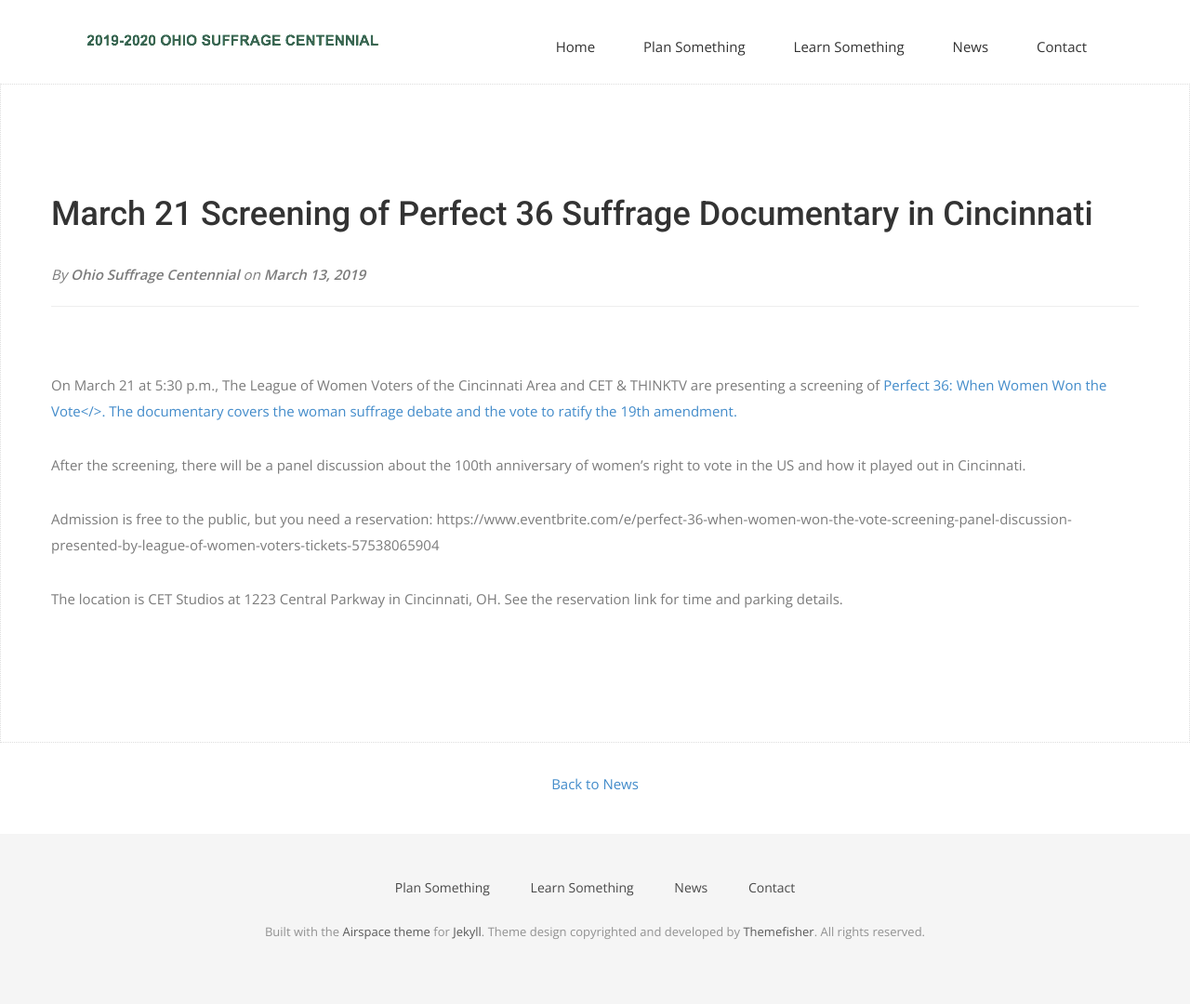
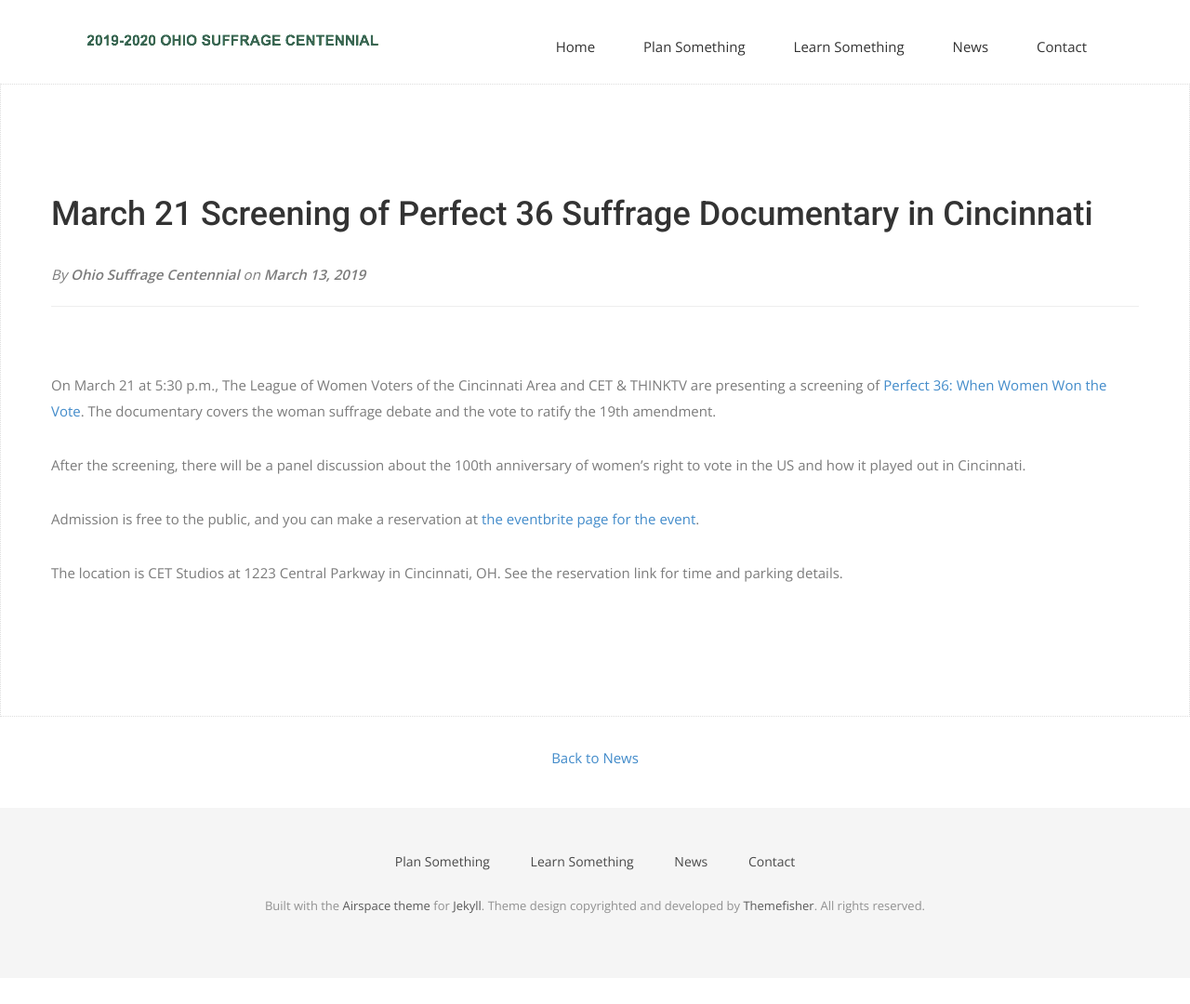
Before and after one commit to OhioSuffrageCentennial/ohiosuffragecentennial, a Jekyll site: the page built from _posts/2019-03-13-march-21-screening-panel-perfect-36-documentary.md, in a window 1280 px wide. Shown: the whole page at 93% size. Built offline with Jekyll 4.4.1, drawn with Linux system fonts in a browser that asks for light colours; nearby versions of some CDN libraries; some web fonts are replaced; after the commit the page ends 1052 px from its top, so only the background shows below that.

Commit message:
Correct links

```diff
--- a/_posts/2019-03-13-march-21-screening-panel-perfect-36-documentary.md
+++ b/_posts/2019-03-13-march-21-screening-panel-perfect-36-documentary.md
@@ -5,10 +5,10 @@ date: 2019-03-13 21:11:27
 author: Ohio Suffrage Centennial
 ---
 
-On March 21 at 5:30 p.m., The League of Women Voters of the Cincinnati Area and CET & THINKTV are presenting a screening of <a href="https://www.kcet.org/shows/perfect-36-when-women-won-the-vote/episodes/perfect-36-when-women-won-the-vote" target="_blank">Perfect 36: When Women Won the Vote</>. The documentary covers the woman suffrage debate and the vote to ratify the 19th amendment.
+On March 21 at 5:30 p.m., The League of Women Voters of the Cincinnati Area and CET & THINKTV are presenting a screening of <a href="https://www.kcet.org/shows/perfect-36-when-women-won-the-vote/episodes/perfect-36-when-women-won-the-vote" target="_blank">Perfect 36: When Women Won the Vote</a>. The documentary covers the woman suffrage debate and the vote to ratify the 19th amendment.
 
 After the screening, there will be a panel discussion about the 100th anniversary of women's right to vote in the US and how it played out in Cincinnati.
 
-Admission is free to the public, but you need a reservation: https://www.eventbrite.com/e/perfect-36-when-women-won-the-vote-screening-panel-discussion-presented-by-league-of-women-voters-tickets-57538065904
+Admission is free to the public, and you can make a reservation at <a href="https://www.eventbrite.com/e/perfect-36-when-women-won-the-vote-screening-panel-discussion-presented-by-league-of-women-voters-tickets-57538065904" target="_blank">the eventbrite page for the event</a>.
 
 The location is CET Studios at 1223 Central Parkway in Cincinnati, OH. See the reservation link for time and parking details.
```
